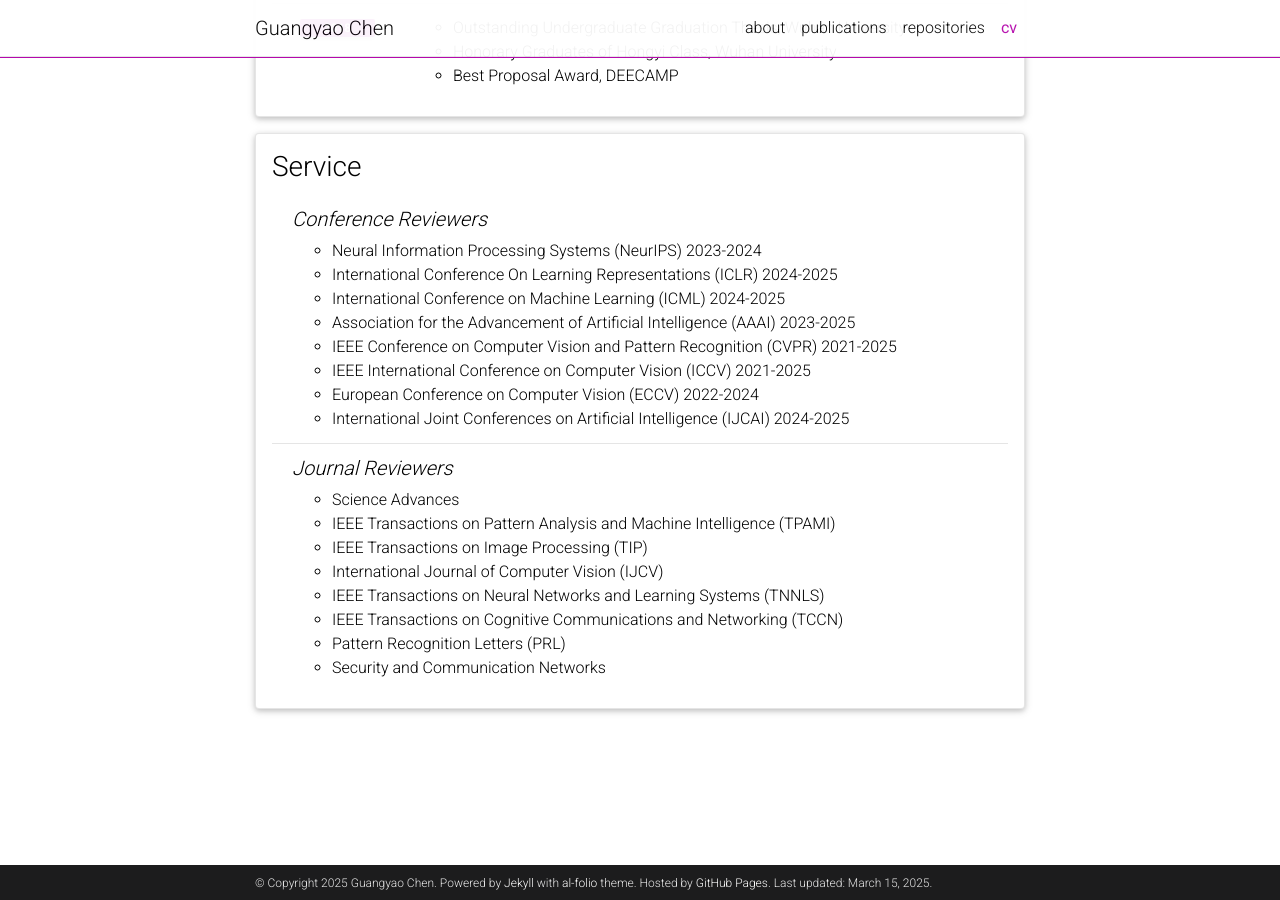
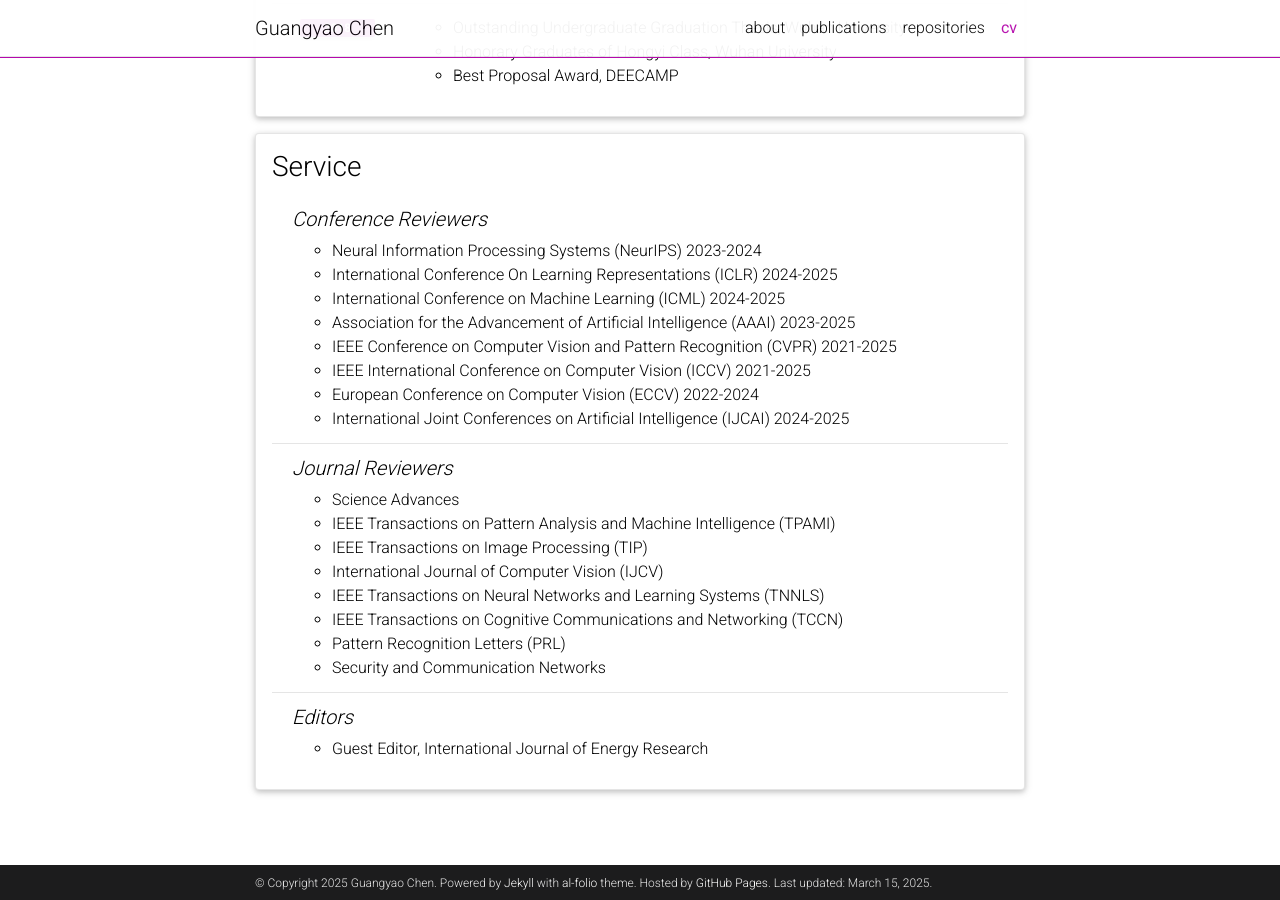
Before and after one commit to iCGY96/iCGY96.github.io, a Jekyll site: the page built from _pages/cv.md, in a window 1280 px wide and 900 px high, scrolled down 1563 px. Built offline with Jekyll 4.4.1, drawn with Linux system fonts in a browser that asks for light colours; comment, search, counter and statistics services are not loaded; a style sheet for code colours, icons or effects is not loaded.

Commit message:
Update cv.yml

```diff
--- a/_data/cv.yml
+++ b/_data/cv.yml
@@ -126,6 +126,9 @@
         - IEEE Transactions on Cognitive Communications and Networking (TCCN)
         - Pattern Recognition Letters (PRL)
         - Security and Communication Networks
+    - title: Editors
+      items:
+        - Guest Editor, International Journal of Energy Research
 
 # - title: Academic Interests
 #   type: nested_list
```
